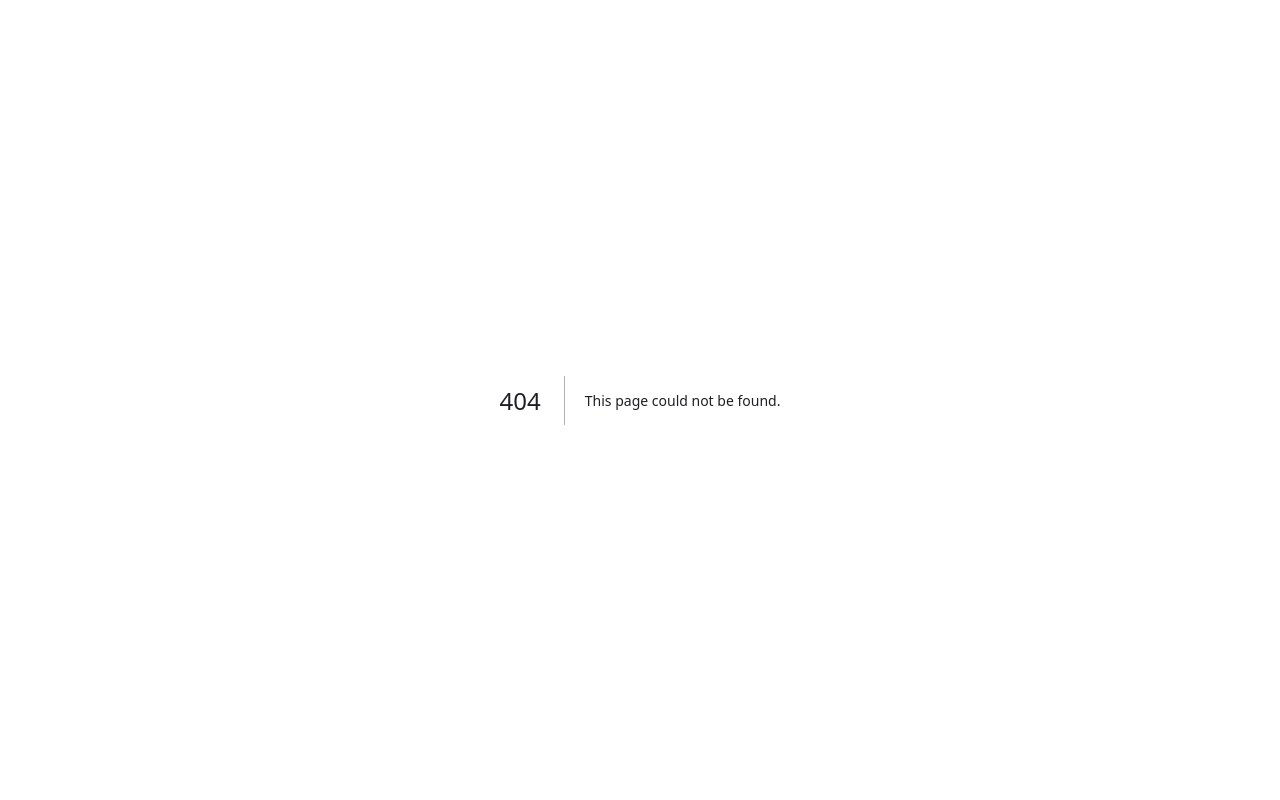
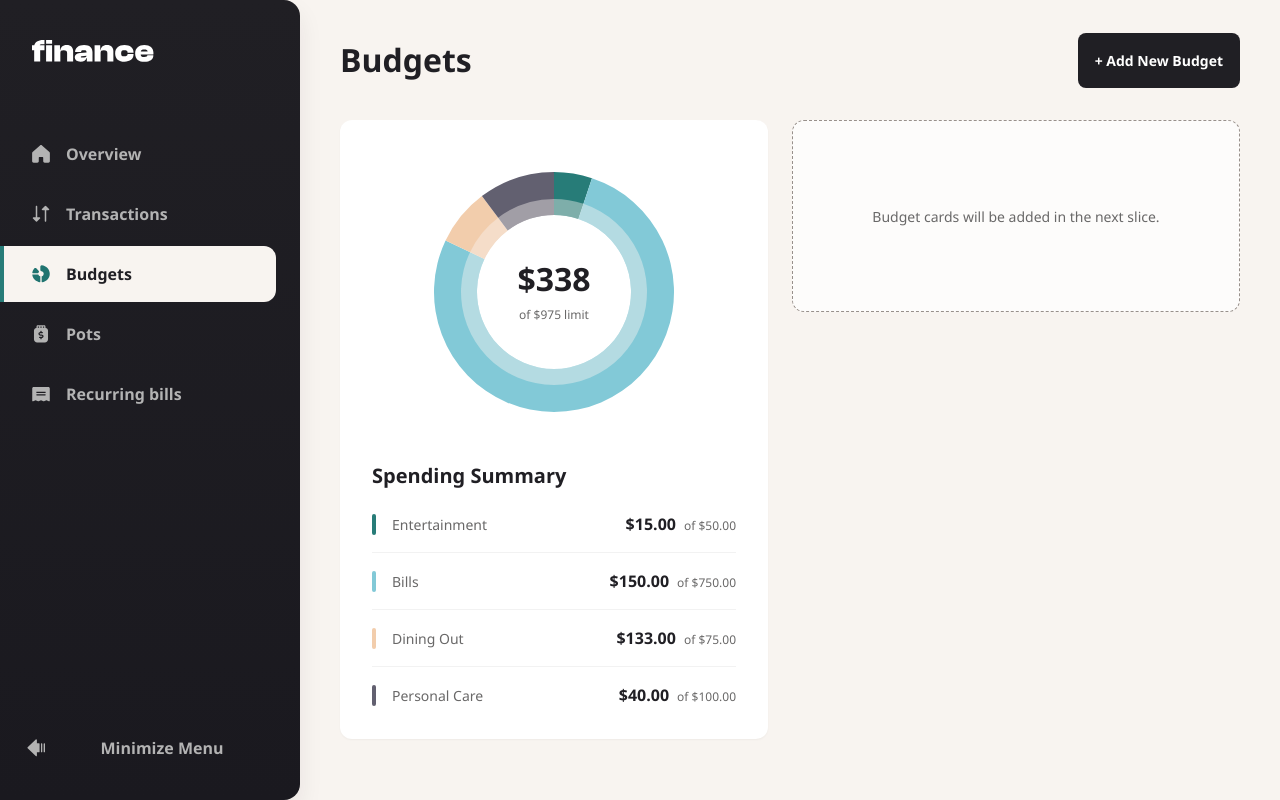
Before and after one commit to dkdurden/finance_helper, a Next.js app in the folder apps/web/: page /budgets in a window 1280 px wide. Before the commit this address had no page. Built offline with nearby package versions, Linux system fonts and the light colour scheme.

Commit message:
Add initial Budgets page shell

```diff
--- /dev/null
+++ b/apps/web/src/app/budgets/page.module.css
@@ -0,0 +1,177 @@
+.contentGrid {
+  display: grid;
+  grid-template-columns: minmax(20rem, 26.75rem) minmax(0, 1fr);
+  gap: var(--space-300);
+  align-items: start;
+}
+
+.summaryPanel {
+  display: grid;
+  gap: var(--space-400);
+  border-radius: var(--space-150);
+  background: var(--color-white);
+  padding: var(--space-400);
+  box-shadow: var(--shadow-sm);
+}
+
+.chartWrap {
+  display: grid;
+  min-height: 17.5rem;
+  place-items: center;
+}
+
+.summaryContent {
+  display: grid;
+  gap: var(--space-300);
+}
+
+.panelTitle {
+  margin: 0;
+  color: var(--color-grey-900);
+  font-size: var(--text-preset-2-size);
+  font-weight: var(--text-preset-2-weight);
+  line-height: var(--text-preset-2-line-height);
+}
+
+.summaryList {
+  display: grid;
+  gap: var(--space-200);
+}
+
+.summaryItemWrap {
+  display: grid;
+  gap: var(--space-200);
+}
+
+.summaryItem {
+  display: grid;
+  grid-template-columns: minmax(0, 1fr) auto;
+  gap: var(--space-200);
+  align-items: center;
+}
+
+.summaryNameWrap {
+  display: grid;
+  grid-template-columns: 0.25rem minmax(0, 1fr);
+  gap: var(--space-200);
+  align-items: stretch;
+  min-height: 1.25rem;
+}
+
+.summaryAccent {
+  display: block;
+  width: 0.25rem;
+  min-height: 100%;
+  border-radius: 999px;
+}
+
+.accentGreen {
+  background: var(--color-green);
+}
+
+.accentCyan {
+  background: var(--color-cyan);
+}
+
+.accentGold {
+  background: var(--color-yellow);
+}
+
+.accentNavy {
+  background: var(--color-navy);
+}
+
+.summaryName,
+.summaryAmount,
+.summaryLimit {
+  margin: 0;
+}
+
+.summaryName {
+  min-width: 0;
+  overflow-wrap: anywhere;
+  color: var(--color-grey-500);
+  font-size: var(--text-preset-4-size);
+  font-weight: var(--text-preset-4-weight);
+  line-height: var(--text-preset-4-line-height);
+}
+
+.summaryAmount {
+  display: inline-flex;
+  gap: var(--space-100);
+  align-items: baseline;
+  color: var(--color-grey-900);
+  font-size: var(--text-preset-3-size);
+  font-weight: var(--text-preset-3-weight);
+  line-height: var(--text-preset-3-line-height);
+  text-align: right;
+  white-space: nowrap;
+}
+
+.summaryLimit {
+  color: var(--color-grey-500);
+  font-size: var(--text-preset-5-size);
+  font-weight: var(--text-preset-5-weight);
+  line-height: var(--text-preset-5-line-height);
+}
+
+.summaryDivider {
+  height: 1px;
+  background: var(--color-grey-100);
+}
+
+.budgetCardsPlaceholder {
+  display: grid;
+  min-height: 12rem;
+  place-items: center;
+  border-radius: var(--space-150);
+  border: 1px dashed var(--color-beige-500);
+  background: color-mix(in srgb, var(--color-white) 72%, transparent);
+  padding: var(--space-400);
+  text-align: center;
+}
+
+.budgetCardsPlaceholder p {
+  margin: 0;
+  color: var(--color-grey-500);
+  font-size: var(--text-preset-4-size);
+  font-weight: var(--text-preset-4-weight);
+  line-height: var(--text-preset-4-line-height);
+}
+
+@media (max-width: 75rem) {
+  .contentGrid {
+    grid-template-columns: 1fr;
+  }
+
+  .summaryPanel {
+    grid-template-columns: minmax(16rem, 1fr) minmax(17rem, 1fr);
+    align-items: center;
+  }
+}
+
+@media (max-width: 47.9375rem) {
+  .summaryPanel {
+    grid-template-columns: 1fr;
+    gap: var(--space-300);
+    padding: var(--space-300) var(--space-250);
+  }
+
+  .chartWrap {
+    min-height: 15rem;
+  }
+
+  .summaryItem {
+    align-items: start;
+  }
+
+  .summaryAmount {
+    display: grid;
+    gap: 0;
+    justify-items: end;
+  }
+
+  .budgetCardsPlaceholder {
+    padding: var(--space-300) var(--space-250);
+  }
+}
--- /dev/null
+++ b/apps/web/src/app/budgets/page.tsx
@@ -0,0 +1,83 @@
+import { Button } from "@/components/button/Button";
+import { AppShell } from "@/components/layout/AppShell";
+import { BudgetDonutChart } from "@/features/overview/components/BudgetDonutChart";
+import styles from "./page.module.css";
+
+const spendingSummary = [
+  {
+    name: "Entertainment",
+    spent: "$15.00",
+    limit: "$50.00",
+    accentClass: styles.accentGreen,
+  },
+  {
+    name: "Bills",
+    spent: "$150.00",
+    limit: "$750.00",
+    accentClass: styles.accentCyan,
+  },
+  {
+    name: "Dining Out",
+    spent: "$133.00",
+    limit: "$75.00",
+    accentClass: styles.accentGold,
+  },
+  {
+    name: "Personal Care",
+    spent: "$40.00",
+    limit: "$100.00",
+    accentClass: styles.accentNavy,
+  },
+];
+
+export default function BudgetsPage() {
+  return (
+    <AppShell
+      title="Budgets"
+      headerAction={<Button>+ Add New Budget</Button>}
+    >
+      <section className={styles.contentGrid} aria-label="Budgets overview">
+        <aside className={styles.summaryPanel} aria-label="Spending summary">
+          <div className={styles.chartWrap}>
+            <BudgetDonutChart />
+          </div>
+
+          <div className={styles.summaryContent}>
+            <h2 className={styles.panelTitle}>Spending Summary</h2>
+
+            <div className={styles.summaryList}>
+              {spendingSummary.map((item, index) => (
+                <div className={styles.summaryItemWrap} key={item.name}>
+                  <div className={styles.summaryItem}>
+                    <div className={styles.summaryNameWrap}>
+                      <span
+                        className={`${styles.summaryAccent} ${item.accentClass}`}
+                        aria-hidden="true"
+                      />
+                      <p className={styles.summaryName}>{item.name}</p>
+                    </div>
+
+                    <p className={styles.summaryAmount}>
+                      <span>{item.spent}</span>
+                      <span className={styles.summaryLimit}>
+                        of {item.limit}
+                      </span>
+                    </p>
+                  </div>
+
+                  {index < spendingSummary.length - 1 ? (
+                    <div className={styles.summaryDivider} aria-hidden="true" />
+                  ) : null}
+                </div>
+              ))}
+            </div>
+          </div>
+        </aside>
+
+        <div className={styles.budgetCardsPlaceholder} aria-label="Budget cards">
+          <p>Budget cards will be added in the next slice.</p>
+        </div>
+      </section>
+    </AppShell>
+  );
+}
--- a/apps/web/src/components/layout/AppShell.module.css
+++ b/apps/web/src/components/layout/AppShell.module.css
@@ -20,6 +20,8 @@
 .pageHeader {
   display: flex;
   align-items: center;
+  justify-content: space-between;
+  gap: var(--space-300);
   min-height: 3.5rem;
 }
 
@@ -29,6 +31,13 @@
   font-size: var(--text-preset-1-size);
   font-weight: var(--text-preset-1-weight);
   line-height: var(--text-preset-1-line-height);
+}
+
+.pageHeaderAction {
+  display: flex;
+  flex: none;
+  align-items: center;
+  justify-content: flex-end;
 }
 
 @media (max-width: 63.9375rem) {
@@ -50,4 +59,8 @@
   .appShellInner {
     gap: var(--space-250);
   }
+
+  .pageHeader {
+    gap: var(--space-200);
+  }
 }
--- a/apps/web/src/components/layout/AppShell.tsx
+++ b/apps/web/src/components/layout/AppShell.tsx
@@ -4,10 +4,11 @@ import styles from "./AppShell.module.css";
 
 type AppShellProps = {
   children: ReactNode;
+  headerAction?: ReactNode;
   title: string;
 };
 
-export function AppShell({ children, title }: AppShellProps) {
+export function AppShell({ children, headerAction, title }: AppShellProps) {
   return (
     <main className={styles.page}>
       <Sidebar />
@@ -16,6 +17,9 @@ export function AppShell({ children, title }: AppShellProps) {
         <div className={styles.appShellInner}>
           <header className={styles.pageHeader}>
             <h1 className={styles.pageTitle}>{title}</h1>
+            {headerAction ? (
+              <div className={styles.pageHeaderAction}>{headerAction}</div>
+            ) : null}
           </header>
 
           {children}
```
